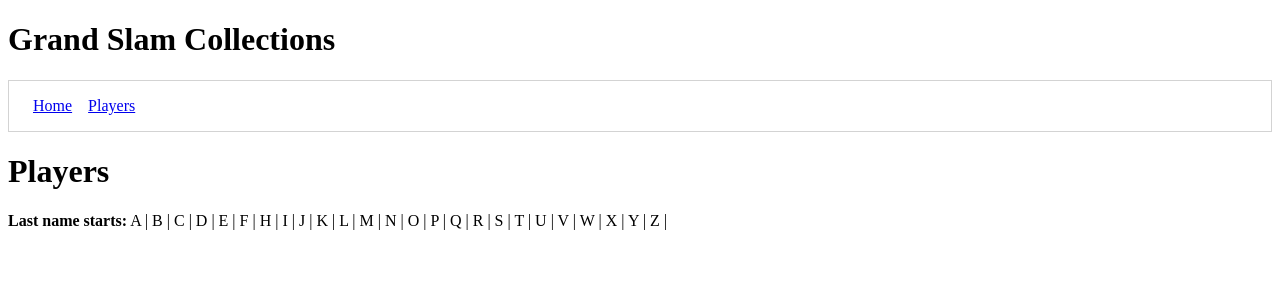
After one commit to ChaseSully222/Backend-Capstone, a Django app: page /players/ in a window 1280 px wide. The commit adds this page. Shown: the top 300 px of the page. Run offline with Django 3.2, Linux system fonts and the light colour scheme; data that the repository does not hold is empty.

Commit message:
working nav bar, home page, players page

```diff
--- a/baseballcardproject/baseballcardapp/templates/home.html
+++ b/baseballcardproject/baseballcardapp/templates/home.html
@@ -1,5 +1,4 @@
 {% extends 'shared/base.html' %}
-
 {% block content %}
 
     <h1>Welcome to Grand Slam Collections!</h1>
--- /dev/null
+++ b/baseballcardproject/baseballcardapp/templates/players/list.html
@@ -0,0 +1,24 @@
+{% extends 'shared/base.html' %}
+{% load static %}
+
+{% block css %}
+{% endblock %}
+
+{% block content %}
+  <head>
+    <meta charset="utf-8">
+    <title>Players</title>
+  </head>
+  <body>
+    <h1>Players</h1>
+    <body><b>Last name starts:</b> A | B | C | D | E | F | H | I | J | K | L | M | N | O | P | Q | R | S | T | U | V | W | X | Y | Z |</body>
+    <ul>
+    {% for player in all_players %}
+        <li>
+            {{ player.firstName}} {{ player.lastName }}
+        </li>
+    {% endfor %}
+    </ul>
+  </body>
+
+{% endblock %}
--- a/baseballcardproject/baseballcardapp/templates/shared/base.html
+++ b/baseballcardproject/baseballcardapp/templates/shared/base.html
@@ -27,11 +27,15 @@
 </head>
 
 <body>
+<h1>Grand Slam Collections</h1>
 
     <nav id="site-nav">
         <ol class="navList">
             <li class="navList__route"><a href="{% url 'baseballcardapp:home' %}">Home</a></li>
-            <li class="navList__route"><a href="{% url 'baseballcardapp:cards' %}">Cards</a></li>
+            {% comment %} <li class="navList__route"><a href="{% url 'baseballcardapp:main' %}">Baseball Card Main</a></li> {% endcomment %}
+            <li class="navList__route"><a href="{% url 'baseballcardapp:players' %}">Players</a></li>
+            {% comment %} <li class="navList__route"><a href="{% url 'baseballcardapp:sets' %}">Sets</a></li> {% endcomment %}
+            {% comment %} <li class="navList__route"><a href="{% url 'baseballcardapp:myCollection' %}">My Collection</a></li> {% endcomment %}
         </ol>
     </nav>
 
--- a/baseballcardproject/baseballcardapp/urls.py
+++ b/baseballcardproject/baseballcardapp/urls.py
@@ -5,9 +5,11 @@ app_name = "baseballcardapp"
 
 urlpatterns = [
     path('', home, name='home'),
+    path('accounts/', include('django.contrib.auth.urls')),
     path('home/', home, name='home'),
-    path('cards/', card_list, name='cards'),
-    path('accounts/', include('django.contrib.auth.urls')),
+    # path('main/', main, name='main'),
+    path('players/', player_list, name='players'),
+    # path('sets/', set_list, name="sets"),
     path('logout/', logout_user, name='logout'),
 
 ]
--- a/baseballcardproject/baseballcardapp/views/__init__.py
+++ b/baseballcardproject/baseballcardapp/views/__init__.py
@@ -1,4 +1,4 @@
 from baseballcardapp.views.auth.logout import logout_user
-from .cards.list import card_list
+from .players.list import player_list
 from .home import home
 from .connection import Connection
--- /dev/null
+++ b/baseballcardproject/baseballcardapp/views/players/list.py
@@ -0,0 +1,34 @@
+import sqlite3
+from django.shortcuts import render
+from baseballcardapp.models import Player
+from ..connection import Connection
+
+def player_list(request):
+    if request.method == 'GET':
+        with sqlite3.connect(Connection.db_path) as conn:
+            conn.row_factory = sqlite3.Row
+            db_cursor = conn.cursor()
+
+            db_cursor.execute("""
+            select
+                p.firstName,
+                p.lastName
+            from baseballcardapp_player p
+            """)
+
+            all_players = []
+            dataset = db_cursor.fetchall()
+
+            for row in dataset:
+                player = Player()
+                player.firstName = row['firstName']
+                player.lastName = row['lastName']
+
+                all_players.append(player)
+
+        template = 'players/list.html'
+        context = {
+            'all_players': all_players
+        }
+
+        return render(request, template, context)
```
Also changed, not shown: baseballcardproject/baseballcardapp/templates/cards/list.html (deleted, +0 -24 lines), baseballcardproject/baseballcardapp/views/cards/list.py (deleted, +0 -44 lines).
